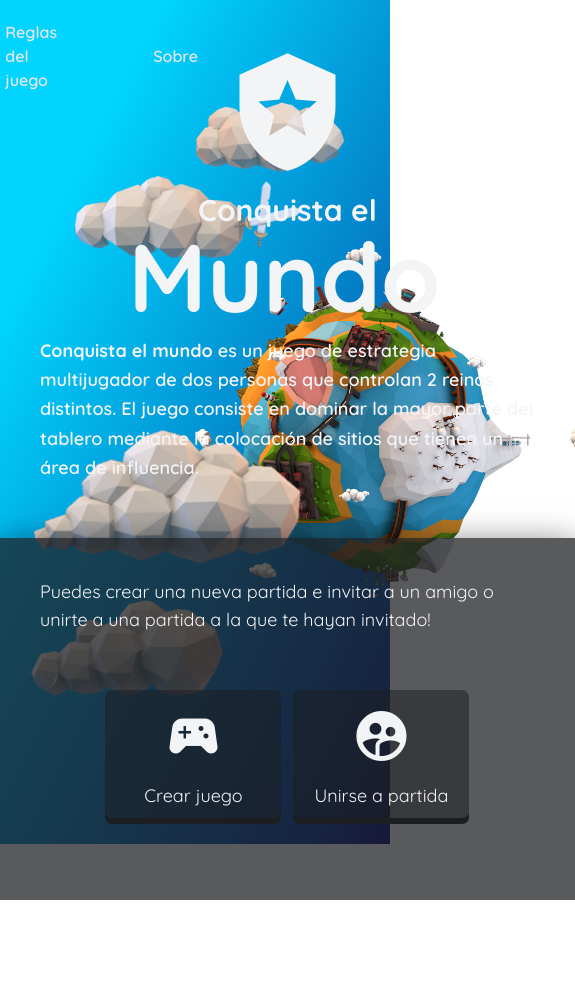
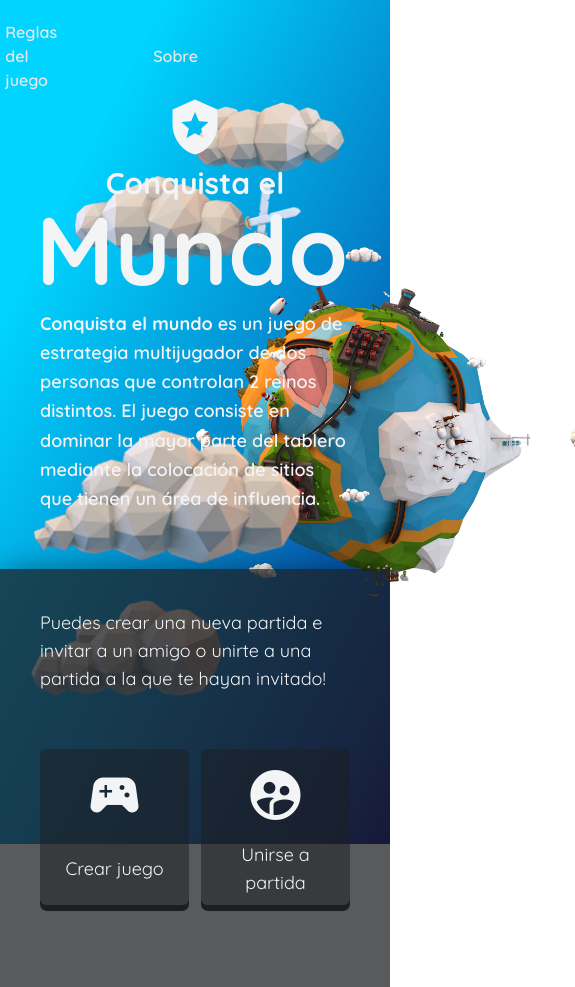
Before and after one commit to JoelHernandez343/voronoi-game, a React app in the folder client/: page / in a window 390 px wide. Shown: the whole page, 575 px wide, since content can reach past the window. Before the commit the page ends 900 px from the top, so only its background shows below. Built offline with nearby package versions, Linux system fonts and the light colour scheme.

Commit message:
Fixed phone width

```diff
--- a/client/src/js/pages/home/Home.js
+++ b/client/src/js/pages/home/Home.js
@@ -19,9 +19,9 @@ const Home = () => {
 
   return (
     <div className="home flex items-center">
-      <div className="home-description quicksand text-lg text-gray-100 min-h-screen md:min-h-0 lg:pl-52 lg:max-w-3xl">
-        <div className="p-10 lg:p-0">
-          <p className="text-9xl text-center mt-16">
+      <div className="home-description quicksand text-lg w-full text-gray-100 min-h-screen md:min-h-0 lg:pl-52 lg:max-w-3xl">
+        <div className="pb-10 px-10 pt-60 md:pt-10 lg:p-0">
+          <p className="text-6xl md:text-9xl text-center">
             <span className="material-icon">local_police</span>
           </p>
 
```
